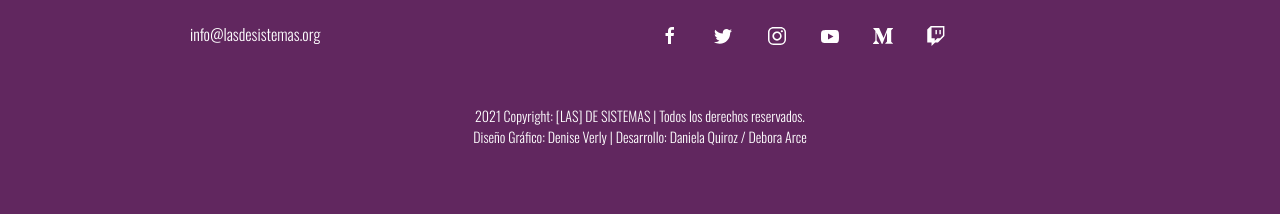
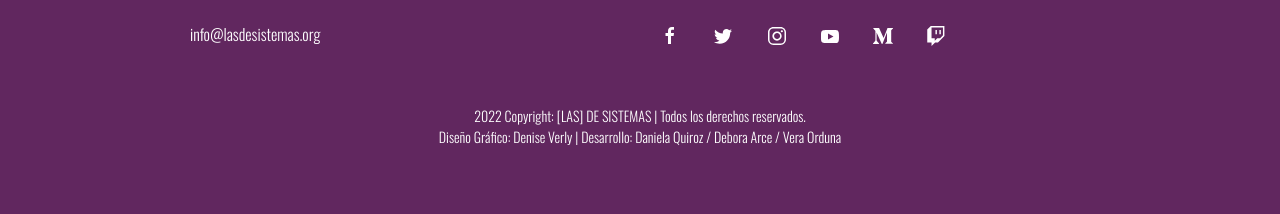
Before and after one commit to lasdesistemas/lds, a Jekyll site: the page built from index.md, in a window 1280 px wide. Shown: the part 1259-1473 px from the top of the page. Built offline with Jekyll 4.4.1, drawn with Linux system fonts in a browser that asks for light colours; nearby versions of some CDN libraries.

Commit message:
actualizo año footer y me agrego al footer

```diff
--- a/_includes/footer.html
+++ b/_includes/footer.html
@@ -224,7 +224,7 @@
     <div class="uk-text-center uk-margin-top">
       <br />
       <p class="uk-padding-remove-bottom uk-margin-remove uk-text-small">
-        2021 Copyright: [LAS] DE SISTEMAS | Todos los derechos reservados.
+        2022 Copyright: [LAS] DE SISTEMAS | Todos los derechos reservados.
       </p>
       <p class="uk-padding-remove-top uk-margin-remove uk-text-small">
         Diseño Gráfico:
@@ -247,6 +247,14 @@
         >
           Debora Arce
         </a>
+        /
+        <a
+          href="https://www.linkedin.com/in/vera-orduna"
+          target="_blank"
+          rel="noopener"
+        >
+          Vera Orduna
+        </a>
       </p>
     </div>
   </div>
```
Also changed, not shown: _includes/footer_femit.html (+9 -1 lines).
